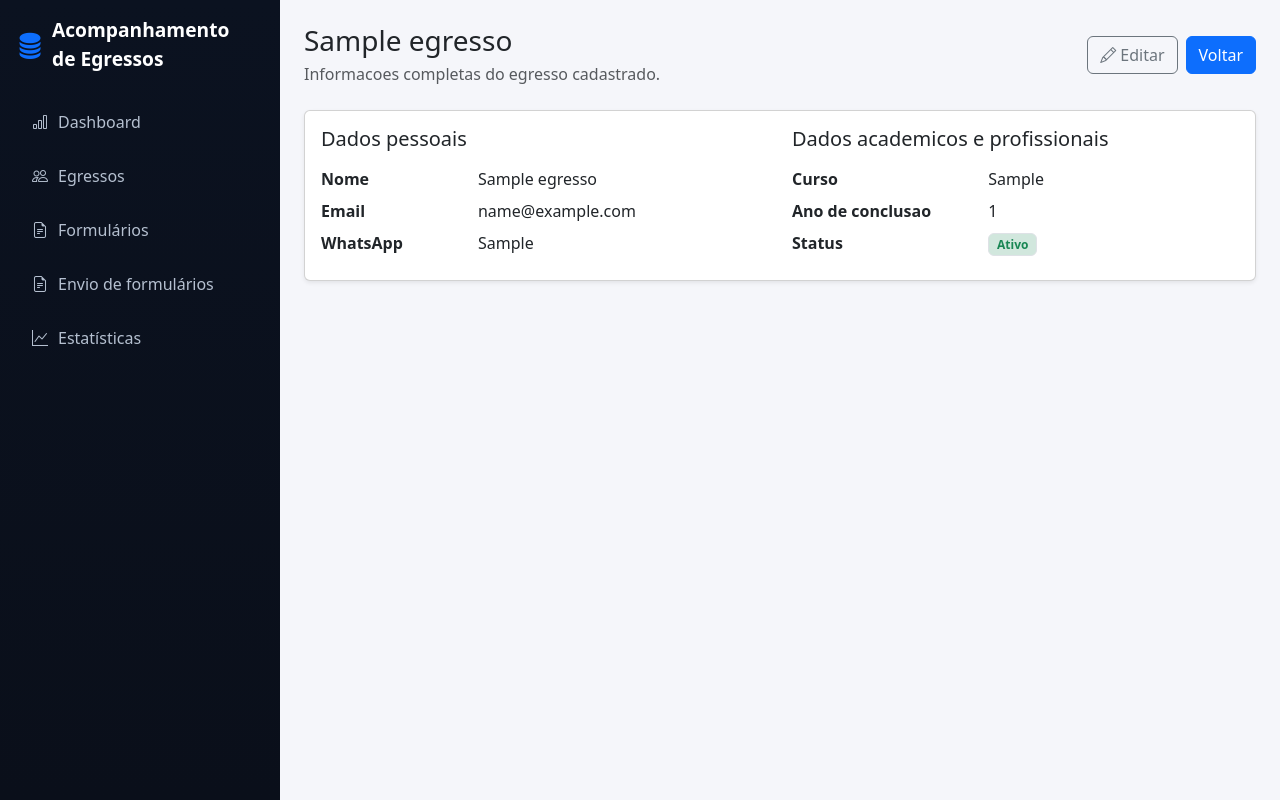
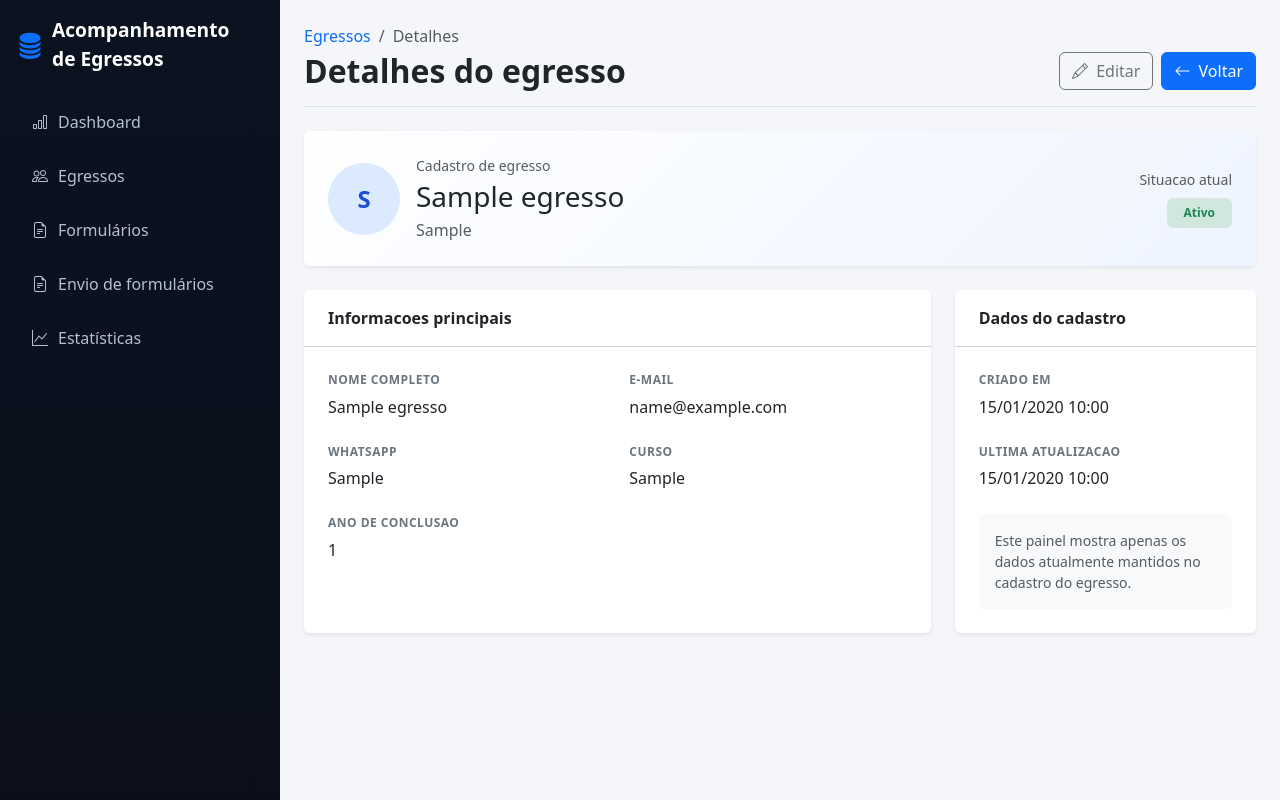
Before and after one commit to MarceloCRM/Projeto-TCC, a Django app: page /egresso/detalhe_egresso/1/ in a window 1280 px wide. Run offline with Django 5.2, Linux system fonts and the light colour scheme; tables that the repository leaves empty hold one stand-in row (values such as "Sample post").

Commit message:
repagina tela de detalhes dos egressos

```diff
--- a/templates/egresso/detalhe_egresso.html
+++ b/templates/egresso/detalhe_egresso.html
@@ -2,58 +2,153 @@
 
 {% block title %}Detalhes do Egresso | Acompanhamento de Egressos{% endblock %}
 
+{% block extra_css %}
+<style>
+    .egresso-hero {
+        background: linear-gradient(135deg, #ffffff 0%, #eef4ff 100%);
+    }
+
+    .egresso-avatar {
+        width: 72px;
+        height: 72px;
+        border-radius: 50%;
+        display: flex;
+        align-items: center;
+        justify-content: center;
+        background: #dbeafe;
+        color: #1d4ed8;
+        font-size: 1.5rem;
+        font-weight: 700;
+    }
+
+    .info-label {
+        display: block;
+        font-size: 0.75rem;
+        font-weight: 600;
+        letter-spacing: 0.04em;
+        text-transform: uppercase;
+        color: #6c757d;
+        margin-bottom: 0.35rem;
+    }
+
+    .info-value {
+        font-size: 1rem;
+        color: #212529;
+        word-break: break-word;
+    }
+
+</style>
+{% endblock %}
+
 {% block content %}
-<div class="d-flex justify-content-between align-items-center mb-4">
+<div class="d-flex justify-content-between align-items-end mb-4 border-bottom pb-3">
     <div>
-        <h3 class="mb-1">{{ egresso.nome_completo }}</h3>
-        <p class="text-muted mb-0">Informacoes completas do egresso cadastrado.</p>
+        <nav aria-label="breadcrumb">
+            <ol class="breadcrumb mb-1">
+                <li class="breadcrumb-item"><a href="{% url 'egresso:listar_egresso' %}" class="text-decoration-none">Egressos</a></li>
+                <li class="breadcrumb-item active">Detalhes</li>
+            </ol>
+        </nav>
+        <h2 class="fw-bold mb-0">Detalhes do egresso</h2>
     </div>
 
     <div class="d-flex gap-2">
         <a href="{% url 'egresso:editar_egresso' egresso.id %}" class="btn btn-outline-secondary">
-            <i class="bi bi-pencil"></i> Editar
+            <i class="bi bi-pencil me-1"></i> Editar
         </a>
         <a href="{% url 'egresso:listar_egresso' %}" class="btn btn-primary">
-            Voltar
+            <i class="bi bi-arrow-left me-1"></i> Voltar
         </a>
     </div>
 </div>
 
-<div class="card shadow-sm">
-    <div class="card-body">
-        <div class="row g-4">
-            <div class="col-md-6">
-                <h5 class="mb-3">Dados pessoais</h5>
-                <dl class="row mb-0">
-                    <dt class="col-sm-4">Nome</dt>
-                    <dd class="col-sm-8">{{ egresso.nome_completo }}</dd>
+<div class="row g-4">
+    <div class="col-12">
+        <div class="card shadow-sm border-0 egresso-hero">
+            <div class="card-body p-4">
+                <div class="d-flex flex-column flex-md-row align-items-md-center justify-content-between gap-4">
+                    <div class="d-flex align-items-center gap-3">
+                        <div class="egresso-avatar">
+                            {{ egresso.nome_completo|slice:":1"|upper }}
+                        </div>
 
-                    <dt class="col-sm-4">Email</dt>
-                    <dd class="col-sm-8">{{ egresso.email }}</dd>
+                        <div>
+                            <small class="text-muted d-block mb-1">Cadastro de egresso</small>
+                            <h3 class="mb-1">{{ egresso.nome_completo }}</h3>
+                            <p class="text-muted mb-0">{{ egresso.curso }}</p>
+                        </div>
+                    </div>
 
-                    <dt class="col-sm-4">WhatsApp</dt>
-                    <dd class="col-sm-8">{{ egresso.whatsapp|default:"-" }}</dd>
-                </dl>
+                    <div class="text-md-end">
+                        <small class="text-muted d-block mb-2">Situacao atual</small>
+                        {% if egresso.status == 'ativo' %}
+                            <span class="badge bg-success-subtle text-success border px-3 py-2">Ativo</span>
+                        {% else %}
+                            <span class="badge bg-secondary-subtle text-secondary border px-3 py-2">Inativo</span>
+                        {% endif %}
+                    </div>
+                </div>
+            </div>
+        </div>
+    </div>
+
+    <div class="col-lg-8">
+        <div class="card shadow-sm border-0 h-100">
+            <div class="card-header bg-white py-3 px-4 fw-bold">
+                Informacoes principais
             </div>
 
-            <div class="col-md-6">
-                <h5 class="mb-3">Dados academicos e profissionais</h5>
-                <dl class="row mb-0">
-                    <dt class="col-sm-5">Curso</dt>
-                    <dd class="col-sm-7">{{ egresso.curso }}</dd>
+            <div class="card-body p-4">
+                <div class="row g-4">
+                    <div class="col-md-6">
+                        <span class="info-label">Nome completo</span>
+                        <div class="info-value">{{ egresso.nome_completo }}</div>
+                    </div>
 
-                    <dt class="col-sm-5">Ano de conclusao</dt>
-                    <dd class="col-sm-7">{{ egresso.ano_conclusao }}</dd>
+                    <div class="col-md-6">
+                        <span class="info-label">E-mail</span>
+                        <div class="info-value">{{ egresso.email }}</div>
+                    </div>
 
-                    <dt class="col-sm-5">Status</dt>
-                    <dd class="col-sm-7">
-                        {% if egresso.status == 'ativo' %}
-                            <span class="badge bg-success-subtle text-success border">Ativo</span>
-                        {% else %}
-                            <span class="badge bg-secondary-subtle text-secondary border">Inativo</span>
-                        {% endif %}
-                    </dd>
-                </dl>
+                    <div class="col-md-6">
+                        <span class="info-label">WhatsApp</span>
+                        <div class="info-value">{{ egresso.whatsapp|default:"-" }}</div>
+                    </div>
+
+                    <div class="col-md-6">
+                        <span class="info-label">Curso</span>
+                        <div class="info-value">{{ egresso.curso }}</div>
+                    </div>
+
+                    <div class="col-md-6">
+                        <span class="info-label">Ano de conclusao</span>
+                        <div class="info-value">{{ egresso.ano_conclusao }}</div>
+                    </div>
+                </div>
+            </div>
+        </div>
+    </div>
+
+    <div class="col-lg-4">
+        <div class="card shadow-sm border-0 h-100">
+            <div class="card-header bg-white py-3 px-4 fw-bold">
+                Dados do cadastro
+            </div>
+
+            <div class="card-body p-4">
+                <div class="mb-4">
+                    <span class="info-label">Criado em</span>
+                    <div class="info-value">{{ egresso.criado_em|date:"d/m/Y H:i" }}</div>
+                </div>
+
+                <div class="mb-4">
+                    <span class="info-label">Ultima atualizacao</span>
+                    <div class="info-value">{{ egresso.atualizado_em|date:"d/m/Y H:i" }}</div>
+                </div>
+
+                <div class="rounded bg-light p-3 small text-muted">
+                    Este painel mostra apenas os dados atualmente mantidos no cadastro do egresso.
+                </div>
             </div>
         </div>
     </div>
```
Also changed, not shown: templates/egresso/listar_egresso.html (+4 -4 lines).
